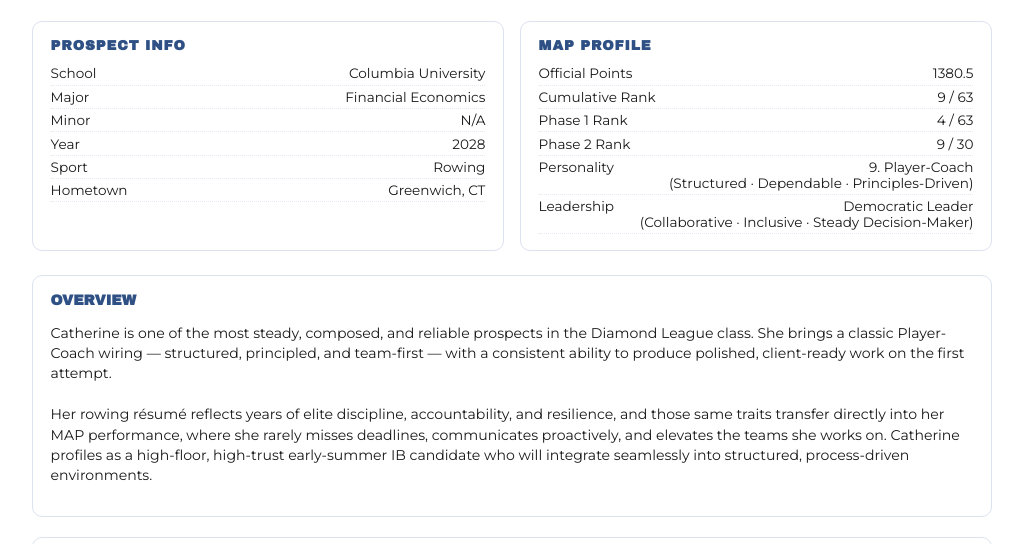
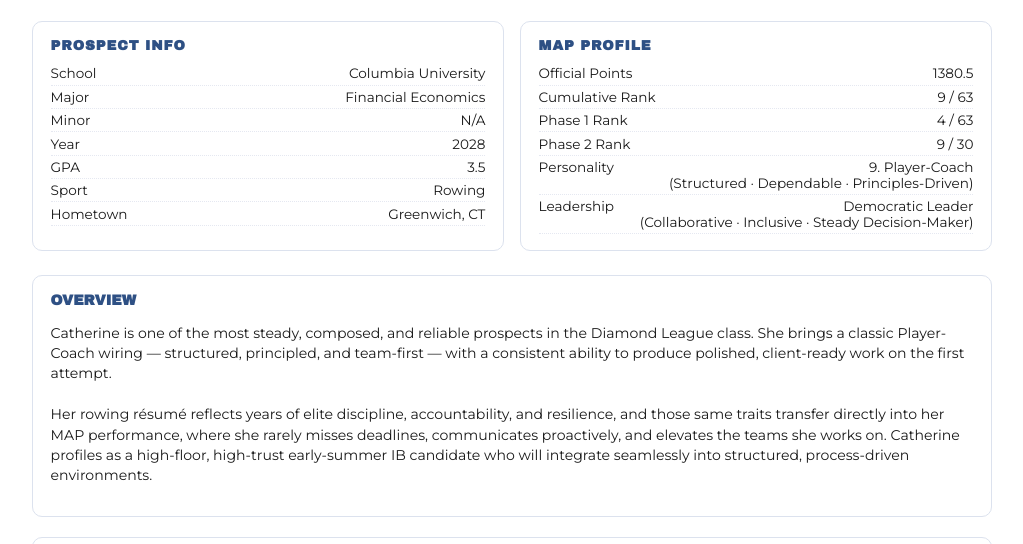
Before and after one commit to mapdleague-jpg/map-focus-scouting-reports, a plain HTML site: page catherine-ruf.html in a window 1280 px wide. Shown: the part 183-727 px from the top of the page, without its empty margins (128-1151 px from the left). Drawn offline with Linux system fonts and the light colour scheme.

Commit message:
Update catherine-ruf.html

```diff
--- a/catherine-ruf.html
+++ b/catherine-ruf.html
@@ -70,18 +70,15 @@
     opacity: 0.8;
     margin-bottom: 0.25rem;
   }
-
   .grade-score {
     font-family: 'Archivo Black', sans-serif;
     font-size: 1.9rem;
     margin-bottom: 0.1rem;
   }
-
   .grade-tier {
     font-size: 0.8rem;
     font-weight: 600;
   }
-
   .grade-note {
     font-size: 0.75rem;
     opacity: 0.85;
@@ -191,6 +188,7 @@
         <li><span>Major</span><span class="meta-value">Financial Economics</span></li>
         <li><span>Minor</span><span class="meta-value">N/A</span></li>
         <li><span>Year</span><span class="meta-value">2028</span></li>
+        <li><span>GPA</span><span class="meta-value">3.5</span></li>
         <li><span>Sport</span><span class="meta-value">Rowing</span></li>
         <li><span>Hometown</span><span class="meta-value">Greenwich, CT</span></li>
       </ul>
```
